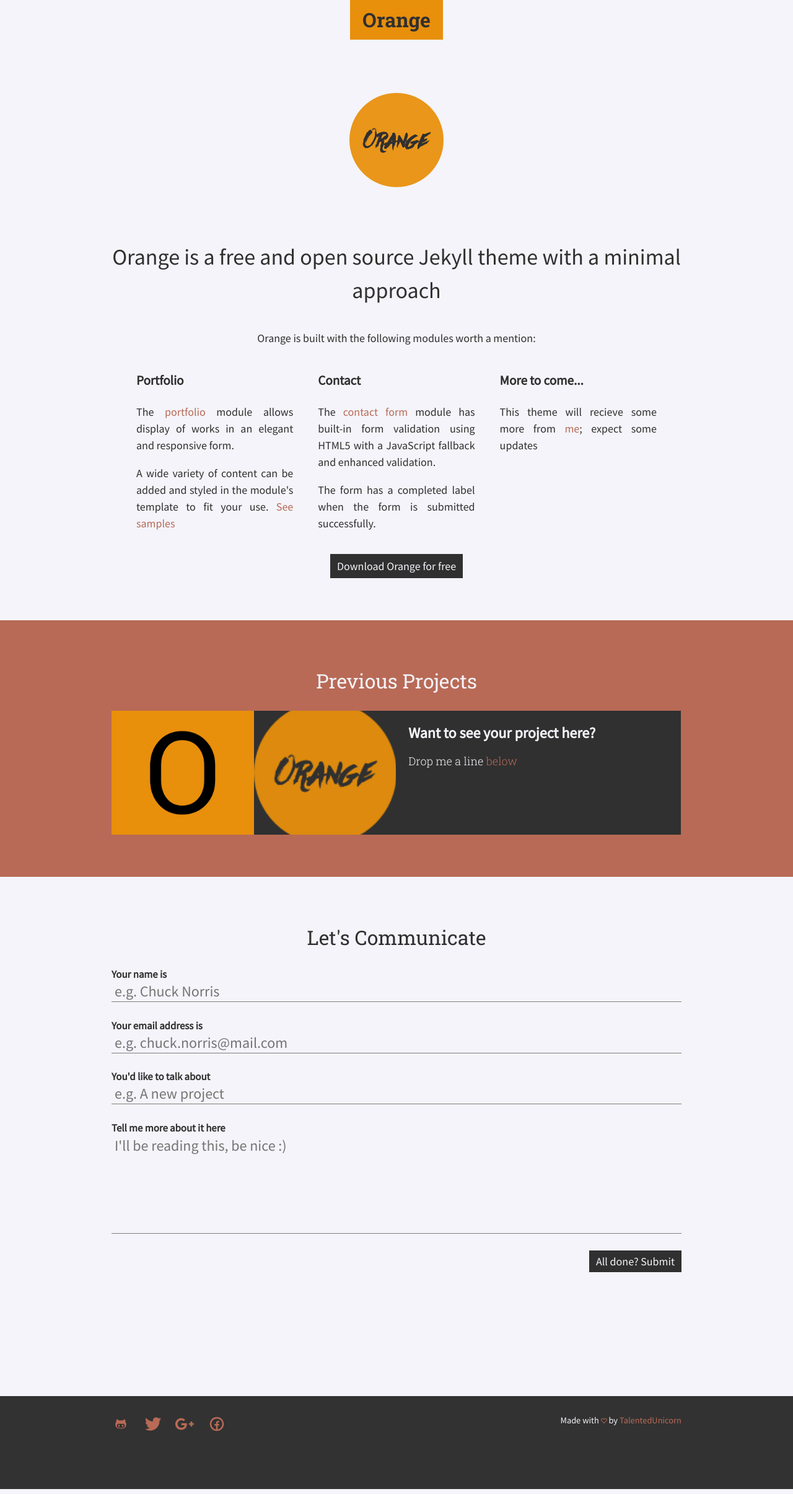
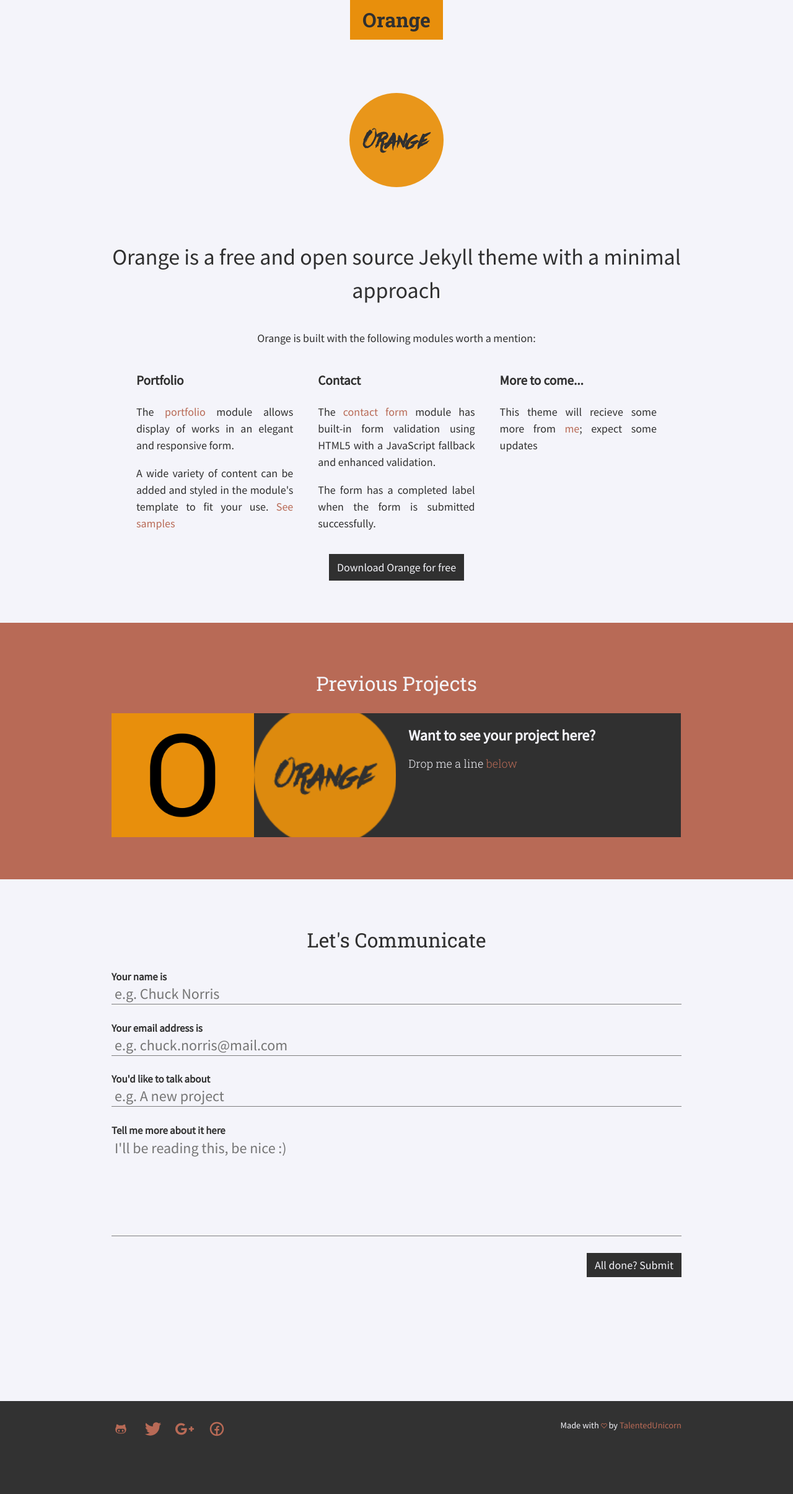
Before and after one commit to talentedunicorn/orange, a Jekyll site: the page built from index.html, in a window 1280 px wide. Shown: the whole page at 62% size. Built offline with Jekyll 4.4.1, drawn with Linux system fonts in a browser that asks for light colours; nearby versions of some CDN libraries; comment, search, counter and statistics services are not loaded.

Commit message:
Update button border size

```diff
--- a/_sass/_2-base.scss
+++ b/_sass/_2-base.scss
@@ -136,7 +136,7 @@
 }
 
 .button {
-  border: 1px solid $black;
+  border: 3px solid $black;
   color: $white;
   font-size: 18px;
   background-color: $black;
--- a/_sass/_2-blog.scss
+++ b/_sass/_2-blog.scss
@@ -118,7 +118,7 @@
 
     .share-link {
       display: inline-block;
-      border: 1px solid $black;
+      border: 3px solid $black;
       background-color: $black;
       color: $white;
 	  margin: 0 em(10px);
```
